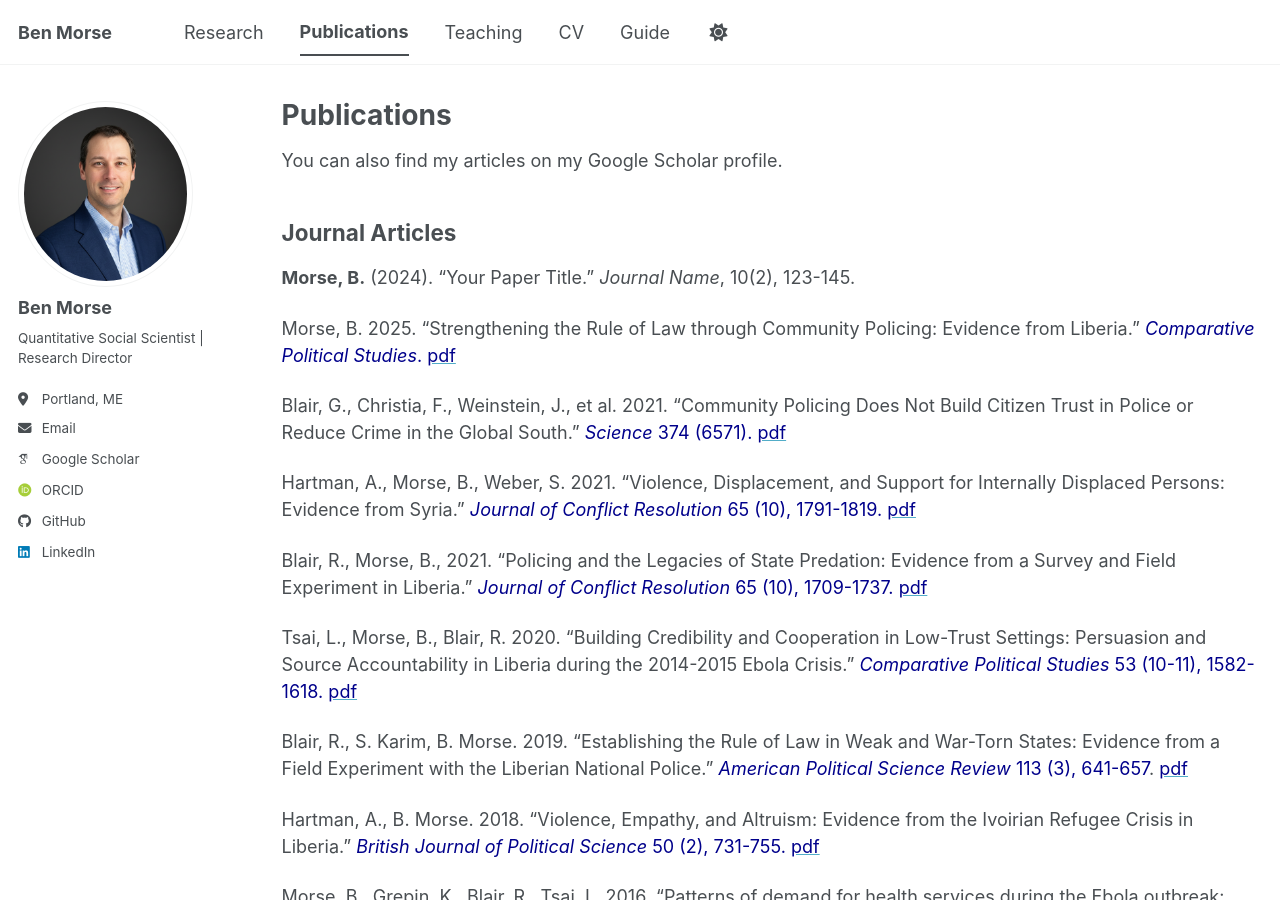
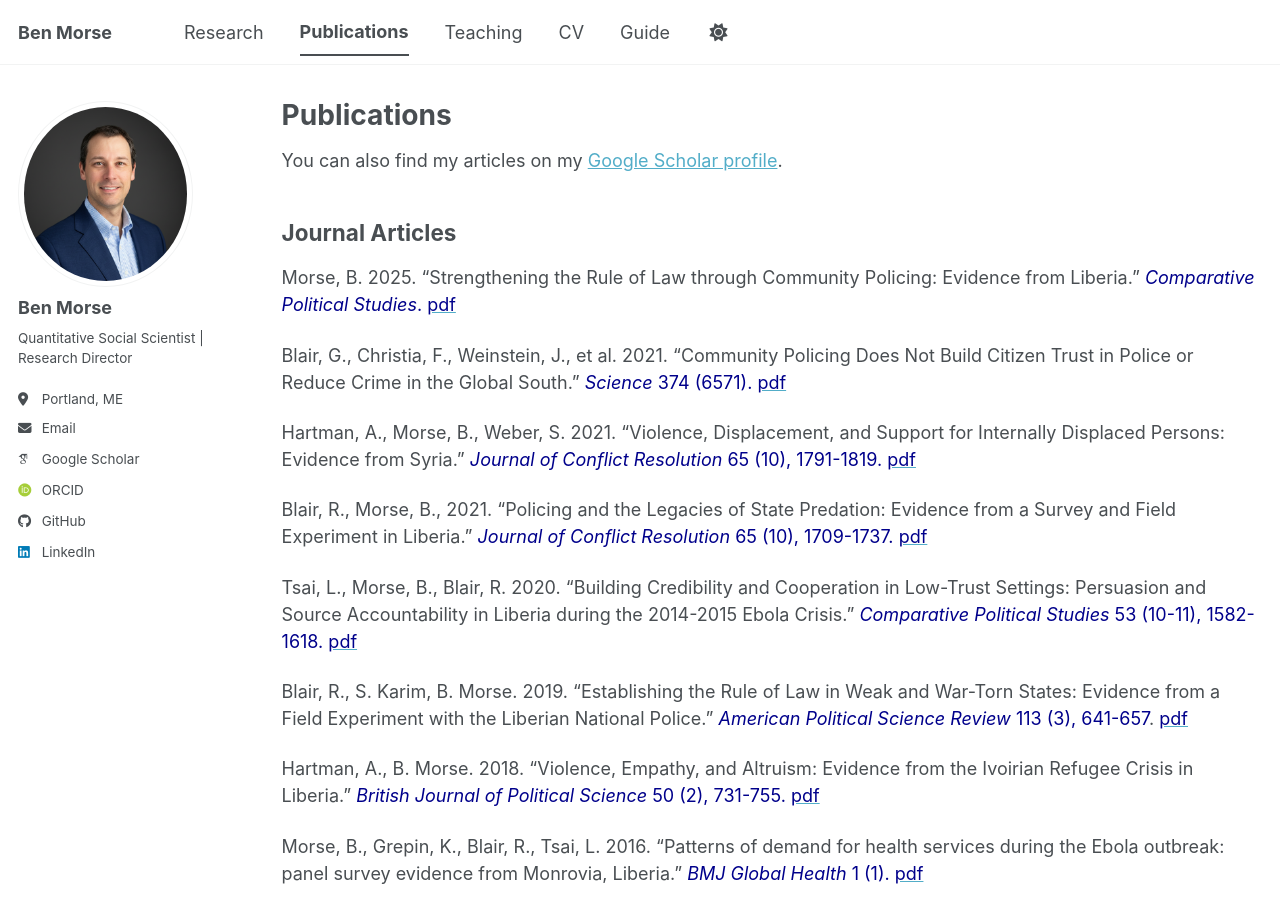
Before and after one commit to bensmorse/bensmorse.github.io, a Jekyll site: the page built from _pages/publications.md, in a window 1280 px wide and 900 px high. Built offline with Jekyll 4.4.1, drawn with Linux system fonts in a browser that asks for light colours; some web fonts are replaced; a script bundle is joined from its source files by our own code; library files that are not in the unit come from our copies.

Commit message:
Update publications.md

```diff
--- a/_pages/publications.md
+++ b/_pages/publications.md
@@ -5,11 +5,9 @@
 author_profile: true
 ---
 
-You can also find my articles on my Google Scholar profile.
+You can also find my articles on my [Google Scholar profile](https://scholar.google.com/citations?user=wINYf4kAAAAJ&hl=en).
 
 ## Journal Articles
-
-**Morse, B.** (2024). "Your Paper Title." *Journal Name*, 10(2), 123-145.
 
 Morse, B. 2025. "Strengthening the Rule of Law through Community Policing: Evidence from Liberia." <span style="color:darkblue">*Comparative Political Studies*. </span> [<span style="color:darkblue">pdf</span>][cps2025]
 
```
